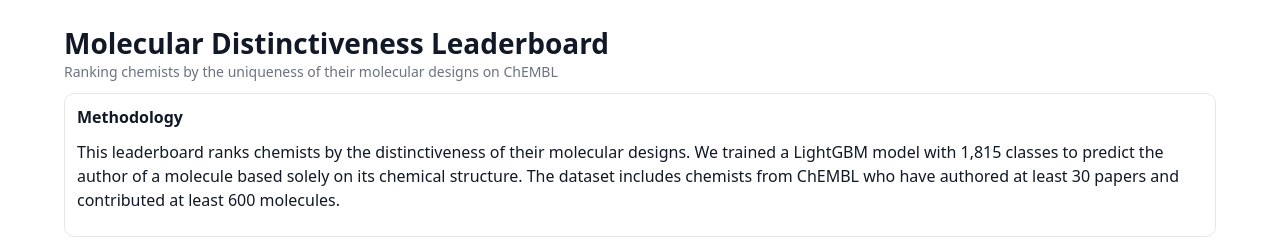
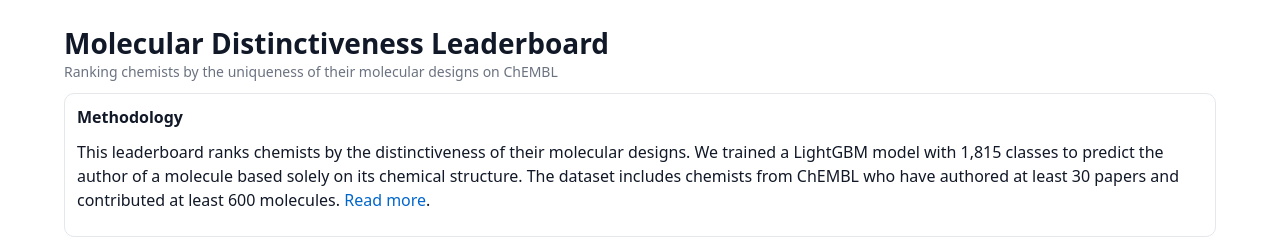
Before and after one commit to Leash-Labs/chemist-style-leaderboard, a React (Vite) app: page / in a window 1280 px wide. Shown: the top 252 px of the page. Built offline with nearby package versions, Linux system fonts and the light colour scheme; no server answers.

Commit message:
add substack link

```diff
--- a/src/App.tsx
+++ b/src/App.tsx
@@ -26,7 +26,16 @@ export default function App() {
         <p style={{ margin: '0 0 12px 0', lineHeight: '1.5' }}>
           This leaderboard ranks chemists by the distinctiveness of their molecular designs. We trained a LightGBM model
           with 1,815 classes to predict the author of a molecule based solely on its chemical structure. The dataset
-          includes chemists from ChEMBL who have authored at least 30 papers and contributed at least 600 molecules.
+          includes chemists from ChEMBL who have authored at least 30 papers and contributed at least 600 molecules.{' '}
+          <a
+            href="https://leashbio.substack.com/p/ai-for-chemistry-in-2025-is-like"
+            target="_blank"
+            rel="noopener noreferrer"
+            style={{ color: '#0066cc', textDecoration: 'none' }}
+          >
+            Read more
+          </a>
+          .
         </p>
       </div>
 
```
Also changed, not shown: 1 other file (tests, documents, lock files or other folders).
